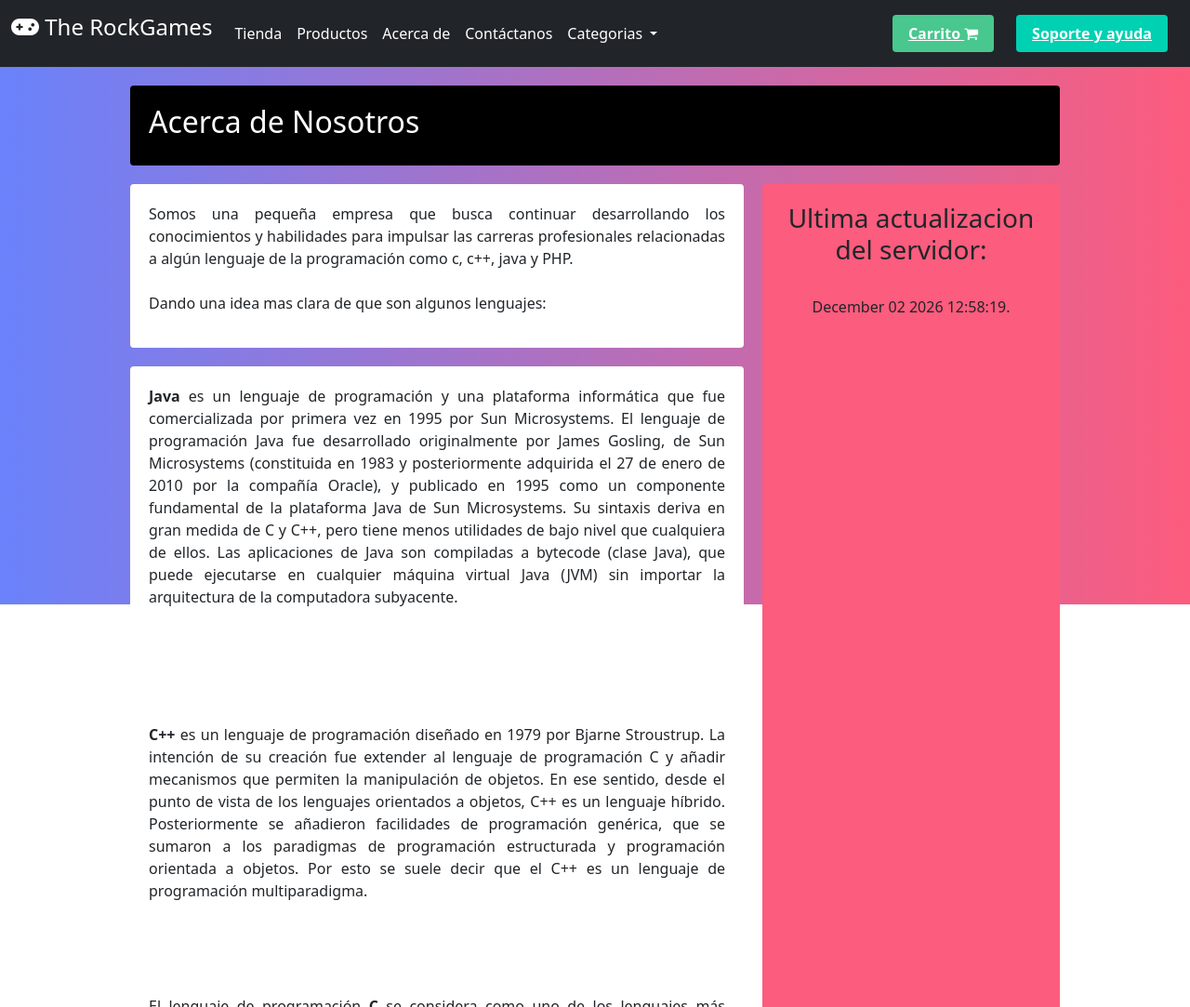
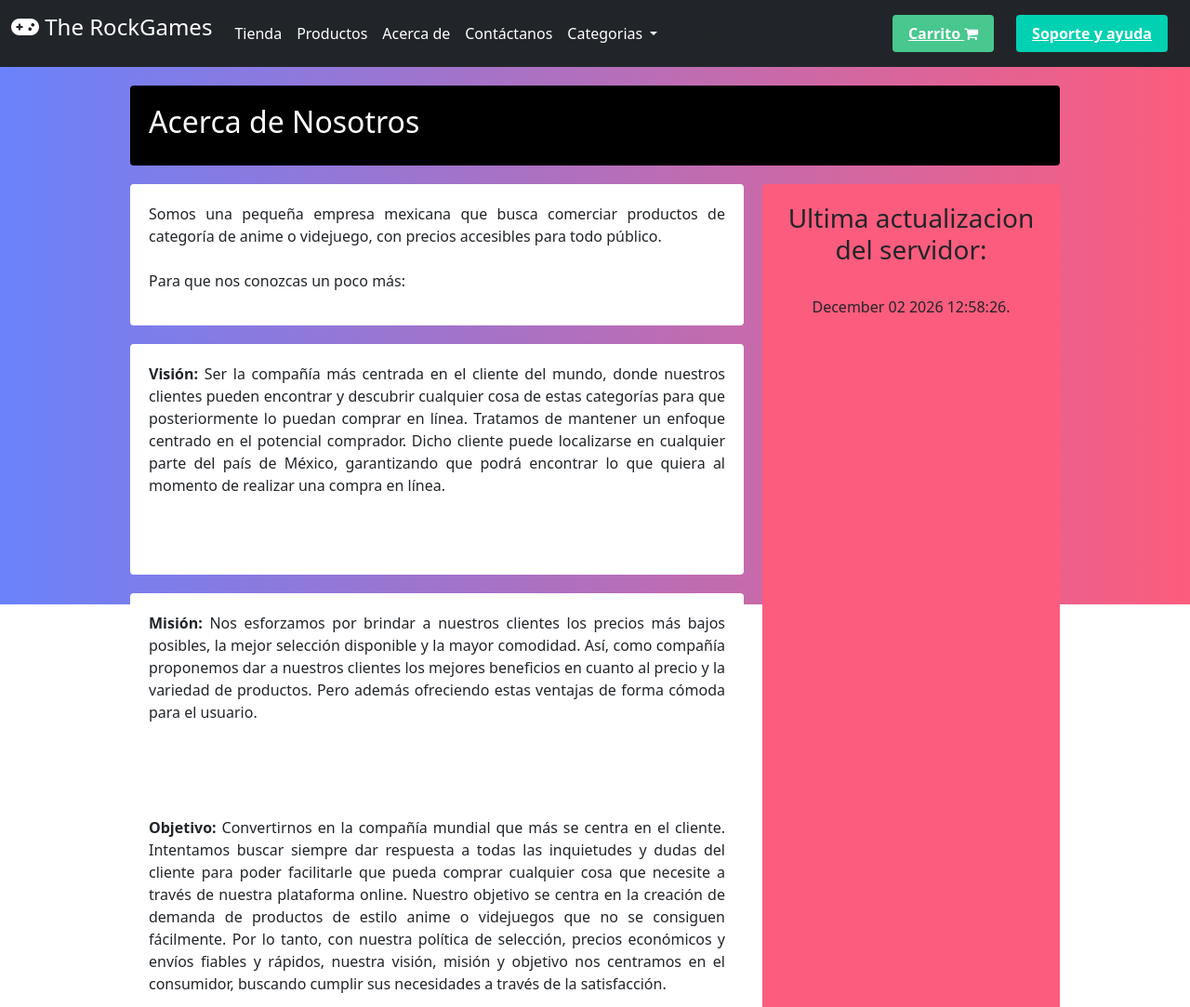
Before and after one commit to AlexFlores6651/Avance_Proyecto, a PHP site: page /acerca.php in a window 1280 px wide. Shown: the top 1083 px of the page at 93% size. Run offline with PHP 8.4, Linux system fonts and the light colour scheme; data that the repository does not hold is empty; some libraries are stand-ins or nearby versions.

Commit message:
Update acerca.php

```diff
--- a/acerca.php
+++ b/acerca.php
@@ -19,35 +19,35 @@
         </header>
         <main class="contenido">
             <p>
-                Somos una pequeña empresa que busca continuar desarrollando los conocimientos y habilidades para impulsar las carreras profesionales relacionadas a algún lenguaje de la programación como c, c++, java y PHP.
+                Somos una pequeña empresa mexicana que busca comerciar productos de categoría de anime o videjuego, con precios accesibles para todo público.
                 <br>
                 <br>
-                Dando una idea mas clara de que son algunos lenguajes:
+                Para que nos conozcas un  poco más:
             </p>
         </main>
         <main class="vision">
             <p>
-                <b>Java</b> es un lenguaje de programación y una plataforma informática que fue comercializada por primera vez en 1995 por Sun Microsystems.
-                El lenguaje de programación Java fue desarrollado originalmente por James Gosling, de Sun Microsystems (constituida en 1983 y posteriormente adquirida el 27 de enero de 2010 por la compañía Oracle), y publicado en 1995 como un componente fundamental de la plataforma Java de Sun Microsystems. Su sintaxis deriva en gran medida de C y C++, pero tiene menos utilidades de bajo nivel que cualquiera de ellos. Las aplicaciones de Java son compiladas a bytecode (clase Java), que puede ejecutarse en cualquier máquina virtual Java (JVM) sin importar la arquitectura de la computadora subyacente.
+                <b>Visión: </b> Ser la compañía más centrada en el cliente del mundo, donde nuestros clientes pueden encontrar y descubrir cualquier cosa de estas categorías para que posteriormente lo puedan comprar en línea.
+                Tratamos de mantener un enfoque centrado en el potencial comprador. Dicho cliente puede localizarse en cualquier parte del país de México, garantizando que podrá encontrar lo que quiera al momento de realizar una compra en línea.
             </p>
             <br>
             <img src="" alt="">
         </main>
         <main class="mision">
             <p>
-                <b>C++</b> es un lenguaje de programación diseñado en 1979 por Bjarne Stroustrup. La intención de su creación fue extender al lenguaje de programación C y añadir mecanismos que permiten la manipulación de objetos. En ese sentido, desde el punto de vista de los lenguajes orientados a objetos, C++ es un lenguaje híbrido.
+                <b>Misión:</b> Nos esforzamos por brindar a nuestros clientes los precios más bajos posibles, la mejor selección disponible y la mayor comodidad.
 
-                Posteriormente se añadieron facilidades de programación genérica, que se sumaron a los paradigmas de programación estructurada y programación orientada a objetos. Por esto se suele decir que el C++ es un lenguaje de programación multiparadigma.
+                Así, como compañía proponemos dar a nuestros clientes los mejores beneficios en cuanto al precio y la variedad de productos. Pero además ofreciendo estas ventajas de forma cómoda para el usuario.
             </p>
             <img src="" alt="">
         </main>
         <main class="objetivo">
             <p>
-                El lenguaje de programación <b>C</b> se considera como uno de los lenguajes más importantes en la actualidad. Su flexibilidad aporta una gran libertad al programador informático; sin embargo, dispone de una baja comprobación de incorrecciones, por lo que la responsabilidad del profesional es total.
+                <b>Objetivo: </b> Convertirnos en la compañía mundial que más se centra en el cliente. Intentamos buscar siempre dar respuesta a todas las inquietudes y dudas del cliente para poder facilitarle que pueda comprar cualquier cosa que necesite a través de nuestra plataforma online.
 
-                Además del desarrollo de sistemas operativos, C es clave en la creación de apps y sustenta otros lenguajes más actuales como Java, C++ o C#.
+                Nuestro objetivo se centra en la creación de demanda de productos de estilo anime o videjuegos que no se consiguen fácilmente.
 
-                Por otro lado, C está compuesto por una base en la que se almacenan las diferentes funciones en forma de bloques de código y así operar en los parámetros marcados.
+                Por lo tanto, con nuestra política de selección, precios económicos y envíos fiables y rápidos, nuestra visión, misión y objetivo nos centramos en el consumidor, buscando cumplir sus necesidades a través de la satisfacción.
             </p>
             <img src="imagenes/cmasmas.png" alt="">
         </main>
```
